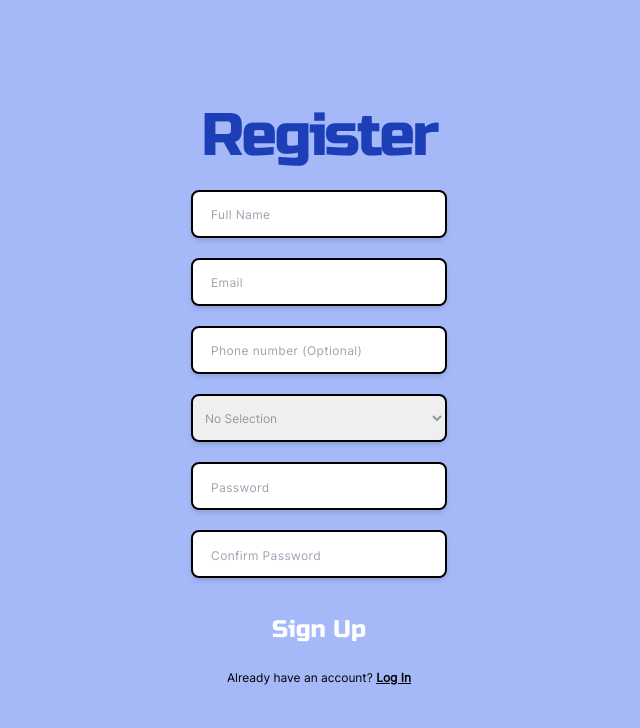
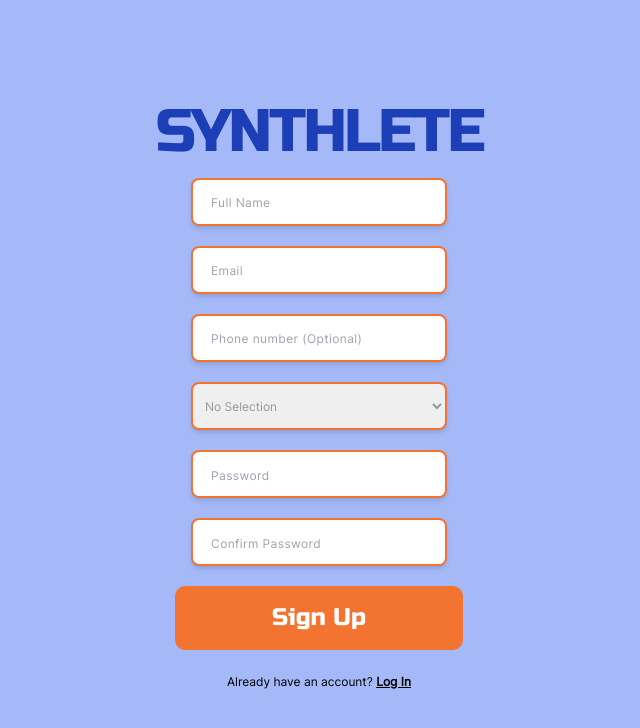
Before and after one commit to RasimMehdiyev/rdexp, a React (Create React App) app: page /register in a window 1280 px wide. Shown: the top 728 px of the page, without its empty margins (321-961 px from the left). Built offline with nearby package versions, Linux system fonts and the light colour scheme; no server answers.

Commit message:
fixed reg page

```diff
--- a/src/pages/AuthenticationPage.js
+++ b/src/pages/AuthenticationPage.js
@@ -9,7 +9,7 @@ const AuthenticationPage = () => {
             <br></br>
             <div className='flex flex-col gap-5'>
                 <Link to="/login">
-                    <button data-testid="login-button" className="text-2xl text-white w-72 h-16 bg-orange font-russoOne rounded-10px" type="submit">Log In</button>
+                    <button data-testid="login-button" className="text-2xl text-white w-72 h-16 bg-sn-main-orange font-russoOne rounded-10px" type="submit">Log In</button>
                 </Link>
                 <Link to="/register">
                     <button data-testid="signup-button" className='text-2xl text-sn-main-blue w-72 h-16 bg-white font-russoOne rounded-10px' type="submit">Sign Up</button>
--- a/src/pages/LoginPage.js
+++ b/src/pages/LoginPage.js
@@ -29,13 +29,12 @@ const LoginPage = () => {
 
 
     return (
-        <div className='min-h-screen  bg-sn-light-blue flex flex-col justify-center items-center'>
+        <div className='min-h-screen  bg-sn-light-blue flex flex-col gap-4 justify-center items-center'>
             <SynthleteLogo />
-            <br></br>
             <form className='text-center gap-5 items-center flex flex-col justify-center' onSubmit={handleLogin}>
-                <input placeholder='Email' className='shadow-md text-[12px] pl-2 font-interReg  w-64 h-12 rounded-lg border-2 border-orange' type="email" value={email} onChange={(e) => setEmail(e.target.value)} />
-                <input placeholder="Password" className='shadow-md text-[12px]  pl-2 font-interReg  w-64 h-12 rounded-lg border-2 border-orange' type="password" value={password} onChange={(e) => setPassword(e.target.value)} />
-                <button className={`${isDisabled ? 'cursor-not-allowed' : 'cursor-pointer'} text-2xl text-white w-72 h-16 bg-orange font-russoOne rounded-10px`} type="submit">Log In</button>
+                <input placeholder='Email' className='shadow-md text-[12px] pl-2 font-interReg  w-64 h-12 rounded-lg border-2 border-sn-main-orange' type="email" value={email} onChange={(e) => setEmail(e.target.value)} />
+                <input placeholder="Password" className='shadow-md text-[12px]  pl-2 font-interReg  w-64 h-12 rounded-lg border-2 border-sn-main-orange' type="password" value={password} onChange={(e) => setPassword(e.target.value)} />
+                <button className={`${isDisabled ? 'cursor-not-allowed' : 'cursor-pointer'} text-2xl text-white w-72 h-16 bg-sn-main-orange font-russoOne rounded-10px`} type="submit">Log In</button>
             </form>
             <p className='py-2 text-xs font-[Arial] text-orange'>Do not have an account yet? <Link className='font-[Arial] font-bold underline text-orange' to="/register">Register</Link></p>
         </div>
--- a/src/pages/RegisterPage.js
+++ b/src/pages/RegisterPage.js
@@ -68,25 +68,24 @@ function RegisterPage() {
     const isDisabled = !fullName || !email || !role || !password || !confirmPassword || password !== confirmPassword;
     const isPasswordMatch = password === confirmPassword;
     return (
-        <div className='min-h-screen  bg-sn-light-blue flex flex-col justify-center items-center'>
-            <h1 className='text-primary text-[60px] text-sn-main-blue leading-none tracking-tighter font-russoOne'>Register</h1>
-            <br></br>
+        <div className='min-h-screen  bg-sn-light-blue flex flex-col gap-4 justify-center items-center'>
+            <SynthleteLogo />
             <form className='text-center gap-5 items-center flex flex-col justify-center' onSubmit={handleSubmit}>
-                    <input className='shadow-md text-[12px] pl-2 font-interReg w-64 h-12 rounded-lg border-2 border-orange' placeholder='Full Name' type="text" value={fullName} onChange={(event) => setFullName(event.target.value)} />
-                    <input className='shadow-md text-[12px] pl-2 font-interReg w-64 h-12 rounded-lg border-2 border-orange' placeholder='Email' type="email" value={email} onChange={(event) => setEmail(event.target.value)} />
-                    <input className='shadow-md text-[12px] pl-2 font-interReg w-64 h-12 rounded-lg border-2 border-orange' placeholder='Phone number (Optional)' type="tel" value={phoneNumber} onChange={(event) => setPhoneNumber(event.target.value)} />
-                    <select className='shadow-md pl-2 font-interReg text-lf-dark-gray text-[12px] border-[black] w-64 h-12 rounded-lg border-2 border-orange' value={role} onChange={(event) => setRole(event.target.value)}>
+                    <input className='shadow-md text-[12px] pl-2 font-interReg w-64 h-12 rounded-lg border-2 border-sn-main-orange' placeholder='Full Name' type="text" value={fullName} onChange={(event) => setFullName(event.target.value)} />
+                    <input className='shadow-md text-[12px] pl-2 font-interReg w-64 h-12 rounded-lg border-2 border-sn-main-orange' placeholder='Email' type="email" value={email} onChange={(event) => setEmail(event.target.value)} />
+                    <input className='shadow-md text-[12px] pl-2 font-interReg w-64 h-12 rounded-lg border-2 border-sn-main-orange' placeholder='Phone number (Optional)' type="tel" value={phoneNumber} onChange={(event) => setPhoneNumber(event.target.value)} />
+                    <select className='shadow-md pl-2 font-interReg text-lf-dark-gray text-[12px] w-64 h-12 rounded-lg border-2 border-sn-main-orange' value={role} onChange={(event) => setRole(event.target.value)}>
                         <option className='font-interReg' value="">No Selection</option>
                         <option className='font-interReg' value="coach">Coach</option>
                         <option className='font-interReg' value="player">Player</option>
                         <option className='font-interReg' value="volunteer">Volunteer</option>
                     </select>
-                    <input className='shadow-md pl-2 font-interReg w-64 h-12 rounded-lg border-2 border-orange' placeholder='Password' type="password" value={password} onChange={(event) => setPassword(event.target.value)} />
-                    <input className='shadow-md pl-2 font-interReg w-64 h-12 rounded-lg border-2 border-orange' placeholder='Confirm Password' type="password" value={confirmPassword} onChange={(event) => setConfirmPassword(event.target.value)} />
+                    <input className='shadow-md pl-2 font-interReg w-64 h-12 rounded-lg border-2 border-sn-main-orange' placeholder='Password' type="password" value={password} onChange={(event) => setPassword(event.target.value)} />
+                    <input className='shadow-md pl-2 font-interReg w-64 h-12 rounded-lg border-2 border-sn-main-orange' placeholder='Confirm Password' type="password" value={confirmPassword} onChange={(event) => setConfirmPassword(event.target.value)} />
                     {isPasswordMatch ? null :
                         <p className='text-[10px] font-interReg leading-none text-[#ff0000d3] font-bold'>Passwords do not match!</p>
                     }
-                <button className={`${(isDisabled) ? 'cursor-not-allowed' : 'cursor-pointer'} text-2xl text-white w-72 h-16 bg-orange font-russoOne rounded-10px`}  type="submit">Sign Up</button>
+                <button className={`${(isDisabled) ? 'cursor-not-allowed' : 'cursor-pointer'} text-2xl text-white w-72 h-16 bg-sn-main-orange font-russoOne rounded-10px`}  type="submit">Sign Up</button>
             </form>
             <p className='py-2 text-xs font-interReg'>Already have an account? <Link className='font-interReg font-bold underline hover:text-[gray]' to="/login">Log In</Link></p>
         </div>
--- a/tailwind.config.js
+++ b/tailwind.config.js
@@ -5,11 +5,11 @@ module.exports = {
     ],
     theme: {
         fontFamily: {
+            'inter': ['Inter Light', 'sans'],
             'interReg': ['Inter Regular', 'sans'],
             interBold: ['Inter Bold', 'sans'],
             interMed: ['Inter Medium', 'sans'],
             interSBold: ['Inter SemiBold', 'sans'],
-            interLight: ['Inter Light', 'sans'],
             interthin: ['Inter Thin', 'sans'],
             interElight: ['Inter ExtraLight', 'sans'],
             interEBold: ['Inter ExtraBold', 'sans'],
```
